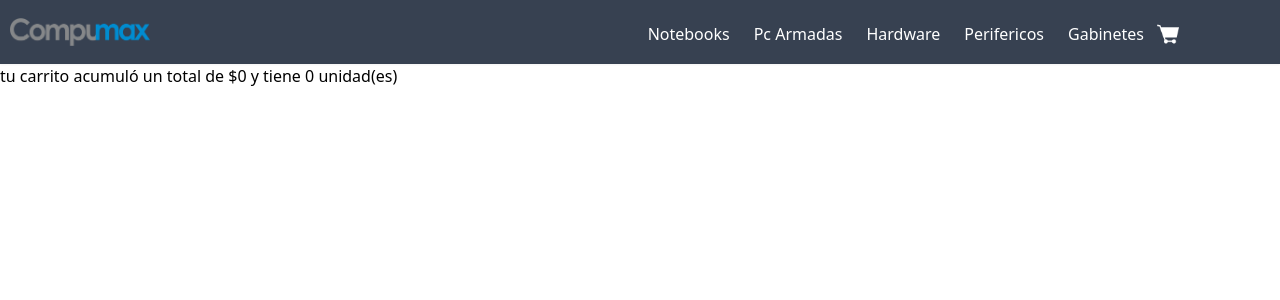
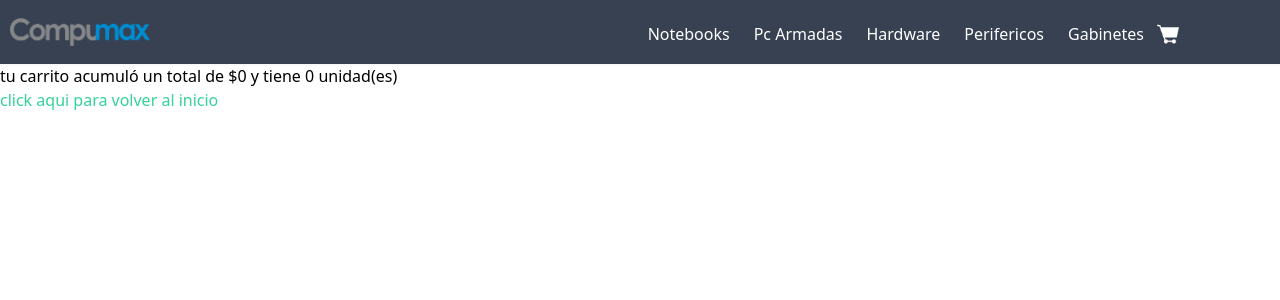
Before and after one commit to martinb28/compumax, a React (Create React App) app: page /cart in a window 1280 px wide. Shown: the top 300 px of the page. Built offline with nearby package versions, Linux system fonts and the light colour scheme.

Commit message:
Se agrega retorno a inicio luego del carro vacio

```diff
--- a/src/Components/Cart/Cart.js
+++ b/src/Components/Cart/Cart.js
@@ -1,9 +1,11 @@
 import React, {useContext} from "react";
 import { Context } from "../context/CartContext";
+import { Link } from 'react-router-dom';
 
 const Cart = (props) =>{
 
     const {cart, unidades, total, quitarItem, vaciarCarro} = useContext(Context)
+
     return(
     <>
     <p> tu carrito acumuló un total de ${total} y tiene {unidades} unidad(es)</p>
@@ -15,8 +17,9 @@ const Cart = (props) =>{
             <h2 className='font-semibold'>subtotal:</h2> <h3 className='text-blue-500'>${item.subtotal}</h3>
             <button onClick={() => quitarItem(item.id)} className='content-start font-semibold text-red-600'>Quitar objeto</button>
 
-        </div><div><button className='content-start' onClick={() => vaciarCarro()}> Vaciar carro</button></div></>
+        </div></>
             )}
+    {unidades ? <div><button className='content-start' onClick={() => vaciarCarro()}> Vaciar carro</button></div> : <Link to="/"><p className= "text-green-400">click aqui para volver al inicio</p></Link>}
     </>
     )
 }
```
